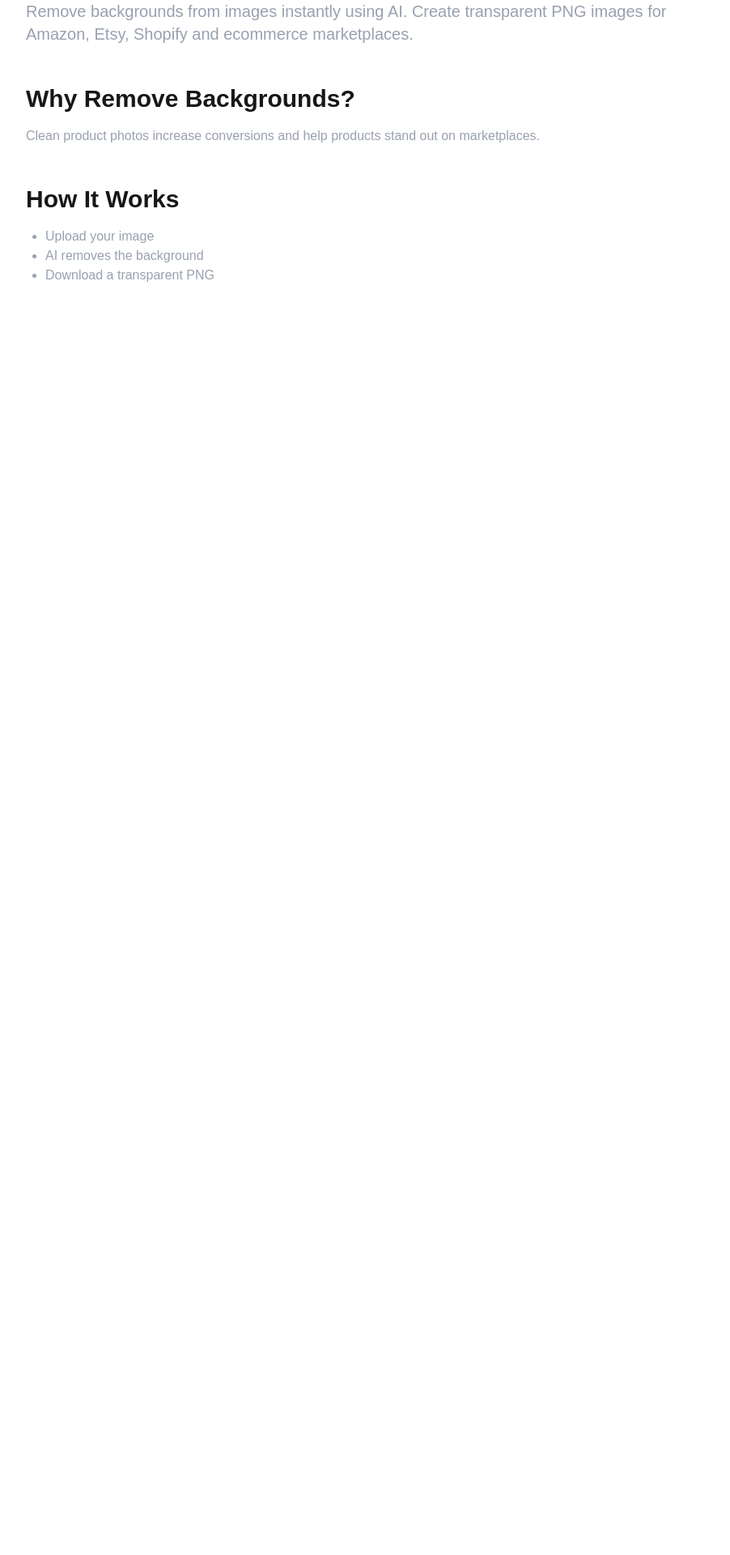
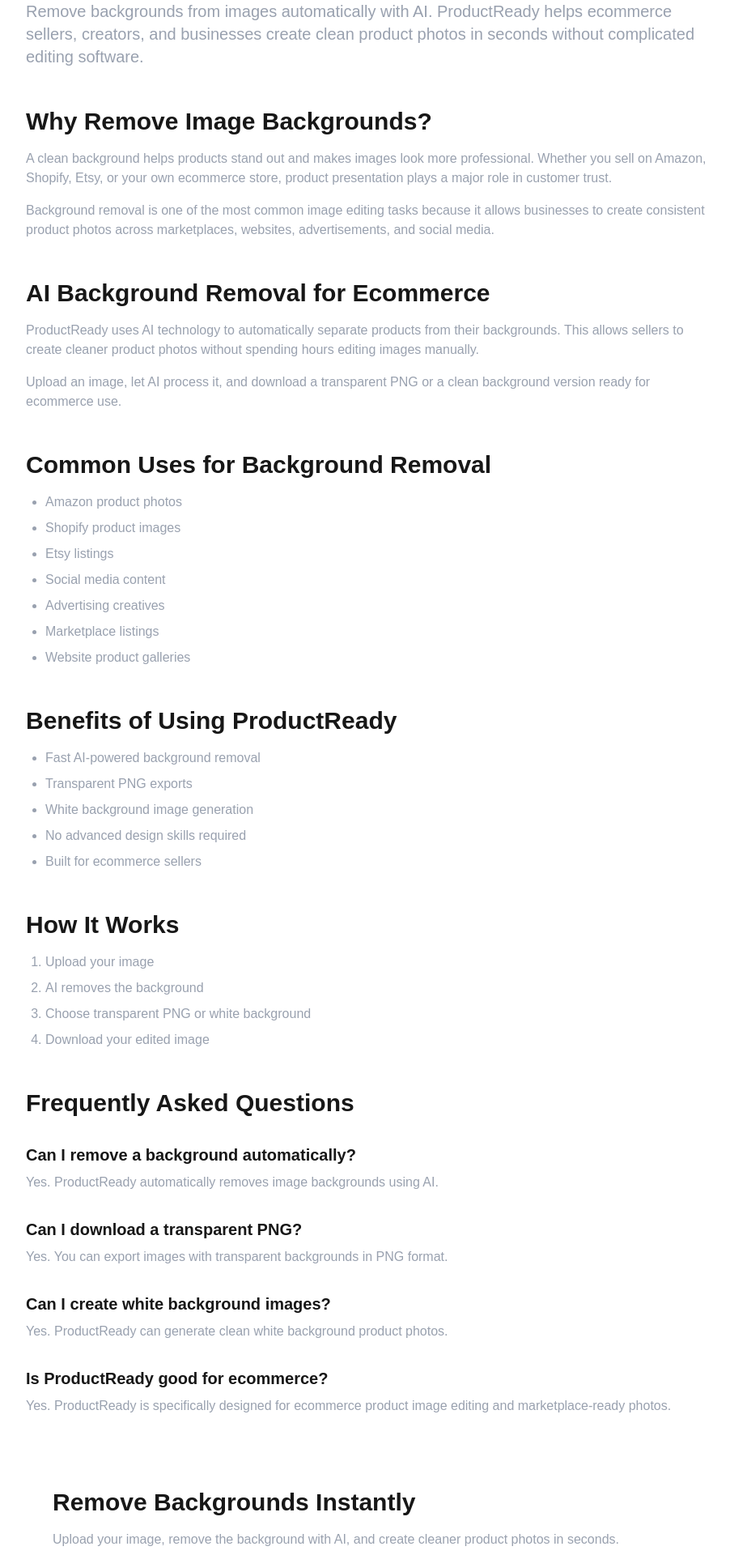
Before and after one commit to myaprak48/productready, a Next.js app: page /remove-background-from-image in a window 1280 px wide. Shown: the part 160-2080 px from the top of the page at 81% size, without its empty margins (184-1086 px from the left). Before the commit the page ends 800 px from the top, so only its background shows below. Built offline with nearby package versions, Linux system fonts and the light colour scheme.

Commit message:
Improve Remove Background SEO page

```diff
--- a/app/remove-background-from-image/page.tsx
+++ b/app/remove-background-from-image/page.tsx
@@ -1,7 +1,7 @@
 export const metadata = {
-  title: "Remove Background From Image Free Online | ProductReady",
+  title: "Remove Background From Image | ProductReady",
   description:
-    "Remove background from any image instantly with AI. Create transparent PNGs and marketplace-ready product photos in seconds.",
+    "Remove backgrounds from images instantly with AI. Create transparent PNG images and clean ecommerce product photos with ProductReady.",
 };
 
 export default function Page() {
@@ -12,29 +12,130 @@
       </h1>
 
       <p className="text-xl text-gray-400 mb-8">
-        Remove backgrounds from images instantly using AI.
-        Create transparent PNG images for Amazon, Etsy,
-        Shopify and ecommerce marketplaces.
+        Remove backgrounds from images automatically with AI. ProductReady
+        helps ecommerce sellers, creators, and businesses create clean product
+        photos in seconds without complicated editing software.
       </p>
 
       <h2 className="text-3xl font-bold mt-12 mb-4">
-        Why Remove Backgrounds?
+        Why Remove Image Backgrounds?
       </h2>
 
+      <p className="text-gray-400 mb-4">
+        A clean background helps products stand out and makes images look more
+        professional. Whether you sell on Amazon, Shopify, Etsy, or your own
+        ecommerce store, product presentation plays a major role in customer
+        trust.
+      </p>
+
       <p className="text-gray-400">
-        Clean product photos increase conversions and help
-        products stand out on marketplaces.
+        Background removal is one of the most common image editing tasks because
+        it allows businesses to create consistent product photos across
+        marketplaces, websites, advertisements, and social media.
       </p>
+
+      <h2 className="text-3xl font-bold mt-12 mb-4">
+        AI Background Removal for Ecommerce
+      </h2>
+
+      <p className="text-gray-400 mb-4">
+        ProductReady uses AI technology to automatically separate products from
+        their backgrounds. This allows sellers to create cleaner product photos
+        without spending hours editing images manually.
+      </p>
+
+      <p className="text-gray-400">
+        Upload an image, let AI process it, and download a transparent PNG or a
+        clean background version ready for ecommerce use.
+      </p>
+
+      <h2 className="text-3xl font-bold mt-12 mb-4">
+        Common Uses for Background Removal
+      </h2>
+
+      <ul className="list-disc pl-6 text-gray-400 space-y-2">
+        <li>Amazon product photos</li>
+        <li>Shopify product images</li>
+        <li>Etsy listings</li>
+        <li>Social media content</li>
+        <li>Advertising creatives</li>
+        <li>Marketplace listings</li>
+        <li>Website product galleries</li>
+      </ul>
+
+      <h2 className="text-3xl font-bold mt-12 mb-4">
+        Benefits of Using ProductReady
+      </h2>
+
+      <ul className="list-disc pl-6 text-gray-400 space-y-2">
+        <li>Fast AI-powered background removal</li>
+        <li>Transparent PNG exports</li>
+        <li>White background image generation</li>
+        <li>No advanced design skills required</li>
+        <li>Built for ecommerce sellers</li>
+      </ul>
 
       <h2 className="text-3xl font-bold mt-12 mb-4">
         How It Works
       </h2>
 
-      <ul className="list-disc pl-6 text-gray-400">
+      <ol className="list-decimal pl-6 text-gray-400 space-y-2">
         <li>Upload your image</li>
         <li>AI removes the background</li>
-        <li>Download a transparent PNG</li>
-      </ul>
+        <li>Choose transparent PNG or white background</li>
+        <li>Download your edited image</li>
+      </ol>
+
+      <h2 className="text-3xl font-bold mt-12 mb-4">
+        Frequently Asked Questions
+      </h2>
+
+      <h3 className="text-xl font-semibold mt-8 mb-2">
+        Can I remove a background automatically?
+      </h3>
+      <p className="text-gray-400">
+        Yes. ProductReady automatically removes image backgrounds using AI.
+      </p>
+
+      <h3 className="text-xl font-semibold mt-8 mb-2">
+        Can I download a transparent PNG?
+      </h3>
+      <p className="text-gray-400">
+        Yes. You can export images with transparent backgrounds in PNG format.
+      </p>
+
+      <h3 className="text-xl font-semibold mt-8 mb-2">
+        Can I create white background images?
+      </h3>
+      <p className="text-gray-400">
+        Yes. ProductReady can generate clean white background product photos.
+      </p>
+
+      <h3 className="text-xl font-semibold mt-8 mb-2">
+        Is ProductReady good for ecommerce?
+      </h3>
+      <p className="text-gray-400">
+        Yes. ProductReady is specifically designed for ecommerce product image
+        editing and marketplace-ready photos.
+      </p>
+
+      <div className="mt-14 p-8 rounded-3xl border border-white/10 bg-white/5">
+        <h2 className="text-3xl font-bold mb-4">
+          Remove Backgrounds Instantly
+        </h2>
+
+        <p className="text-gray-400 mb-6">
+          Upload your image, remove the background with AI, and create cleaner
+          product photos in seconds.
+        </p>
+
+        <a
+          href="/"
+          className="inline-block rounded-full bg-white text-black px-6 py-3 font-semibold"
+        >
+          Try ProductReady Free
+        </a>
+      </div>
     </main>
   );
 }
```
